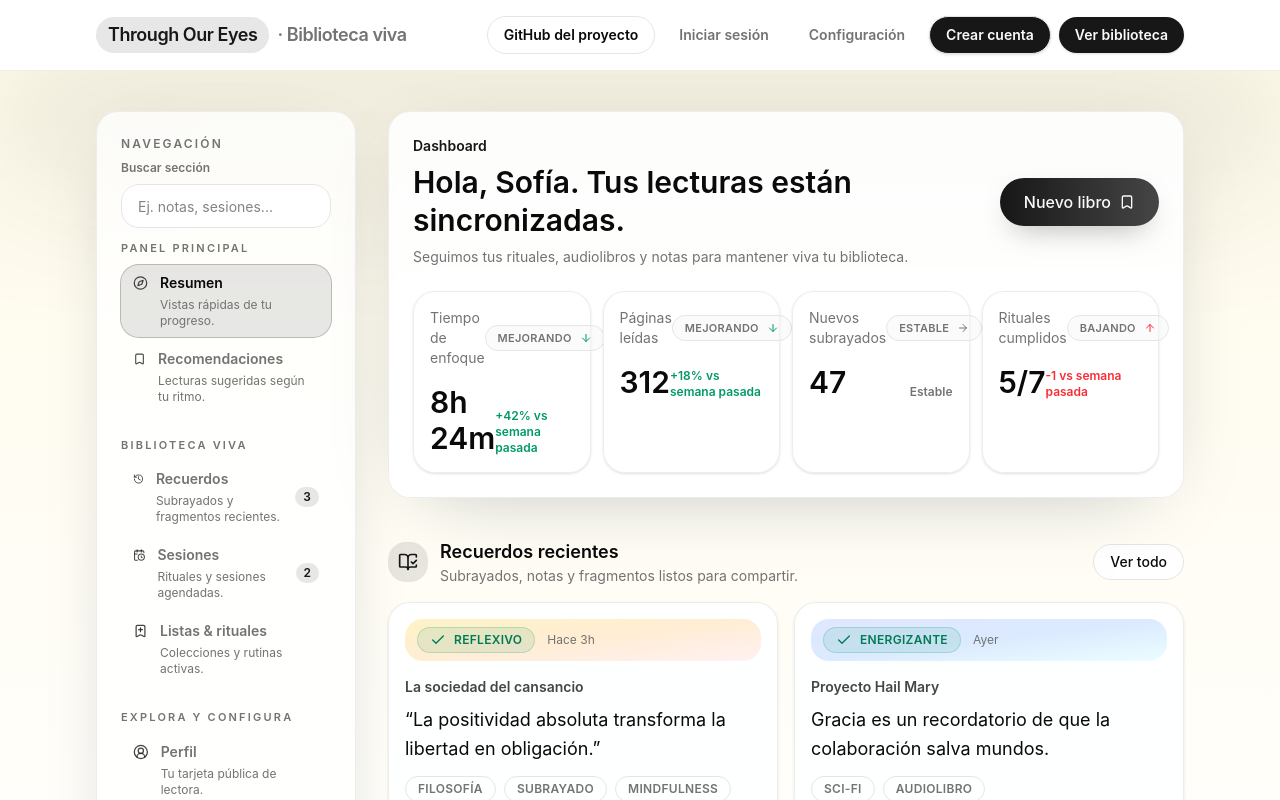
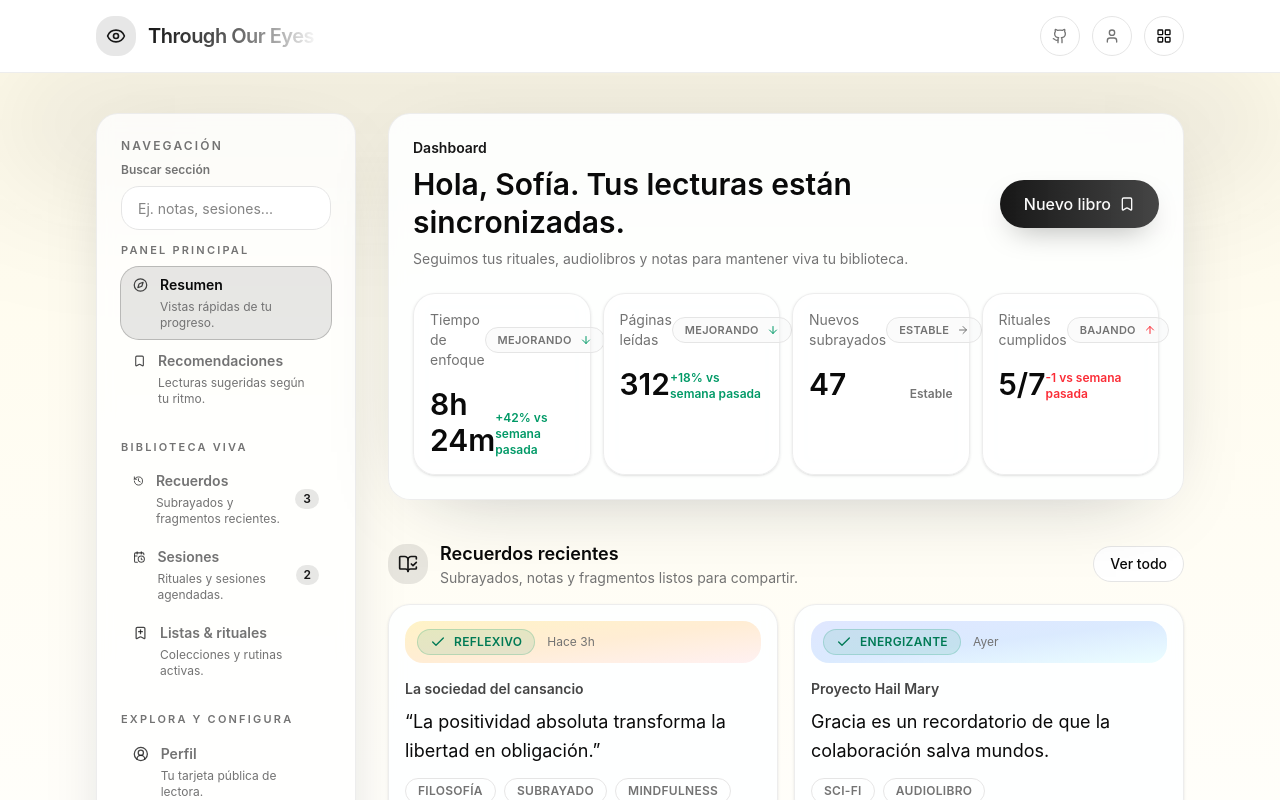
Before and after one commit to ixyzdev/through-our-eyes, a Next.js app: page / in a window 1280 px wide. Shown: the top 800 px of the page. Built offline with nearby package versions, Linux system fonts and the light colour scheme.

Commit message:
feat: refine logged-in header

```diff
--- a/package.json
+++ b/package.json
@@ -9,6 +9,7 @@
     "lint": "eslint"
   },
   "dependencies": {
+    "@radix-ui/react-dropdown-menu": "^2.1.16",
     "@radix-ui/react-slot": "^1.2.4",
     "class-variance-authority": "^0.7.1",
     "clsx": "^2.1.1",
--- a/src/components/layout/header/GeneralHeader.tsx
+++ b/src/components/layout/header/GeneralHeader.tsx
@@ -1,56 +1,94 @@
 import Link from 'next/link'
+import {
+  BookOpen,
+  Eye,
+  Github,
+  LayoutGrid,
+  LogOut,
+  Settings,
+  User
+} from 'lucide-react'
+
+import { Button } from '@/components/ui/button'
+import {
+  DropdownMenu,
+  DropdownMenuContent,
+  DropdownMenuItem,
+  DropdownMenuSeparator,
+  DropdownMenuTrigger
+} from '@/components/ui/dropdown-menu'
 
 export const GeneralHeader = () => {
   return (
     <header className="border-border/70 bg-card/80 border-b backdrop-blur">
       <div className="mx-auto flex max-w-6xl items-center justify-between px-6 py-4 lg:px-8">
-        <Link
-          href="/"
-          className="flex items-center gap-2 text-lg font-semibold tracking-tight"
-        >
-          <span className="bg-primary/10 text-primary rounded-full px-3 py-1">
+        <Link href="/" className="flex items-center gap-3">
+          <span className="bg-primary/10 text-primary flex h-10 w-10 items-center justify-center rounded-2xl">
+            <Eye className="h-5 w-5" aria-hidden="true" />
+          </span>
+          <span className="text-xl font-semibold tracking-tight">
+            <span className="from-primary via-primary/70 to-secondary bg-gradient-to-r bg-clip-text text-transparent">
               Through Our Eyes
             </span>
-          <span className="text-muted-foreground">· Biblioteca viva</span>
+          </span>
         </Link>
 
-        <nav className="flex items-center gap-2">
+        <nav className="flex items-center gap-3">
+          <Button
+            asChild
+            size="icon"
+            variant="outline"
+            className="text-muted-foreground hover:text-foreground"
+          >
             <Link
               href="https://github.com/"
-            className="border-border hover:border-primary hover:bg-primary/5 rounded-full border px-4 py-2 text-sm font-semibold transition"
               target="_blank"
               rel="noreferrer"
+              aria-label="Repositorio de GitHub"
             >
-            GitHub del proyecto
+              <Github className="h-4 w-4" aria-hidden="true" />
             </Link>
+          </Button>
 
-          <Link
-            href="/login"
-            className="text-muted-foreground hover:text-foreground rounded-full px-4 py-2 text-sm font-semibold transition"
+          <Button
+            asChild
+            size="icon"
+            variant="outline"
+            className="text-muted-foreground hover:text-foreground"
           >
-            Iniciar sesión
+            <Link href="/profile" aria-label="Perfil de usuario">
+              <User className="h-4 w-4" aria-hidden="true" />
             </Link>
+          </Button>
 
-          <Link
-            href="/settings"
-            className="text-muted-foreground hover:text-foreground rounded-full px-4 py-2 text-sm font-semibold transition"
-          >
+          <DropdownMenu>
+            <DropdownMenuTrigger asChild>
+              <Button size="icon" variant="outline" aria-label="Navegación">
+                <LayoutGrid className="h-4 w-4" aria-hidden="true" />
+              </Button>
+            </DropdownMenuTrigger>
+            <DropdownMenuContent align="end" className="w-56">
+              <DropdownMenuItem asChild>
+                <Link href="/library" className="flex items-center gap-2">
+                  <BookOpen className="h-4 w-4" aria-hidden="true" />
+                  Biblioteca
+                </Link>
+              </DropdownMenuItem>
+              <DropdownMenuItem asChild>
+                <Link href="/settings" className="flex items-center gap-2">
+                  <Settings className="h-4 w-4" aria-hidden="true" />
                   Configuración
                 </Link>
-
-          <Link
-            href="/signup"
-            className="border-border bg-primary text-primary-foreground hover:bg-primary/90 rounded-full border px-4 py-2 text-sm font-semibold shadow"
-          >
-            Crear cuenta
+              </DropdownMenuItem>
+              <DropdownMenuSeparator />
+              <DropdownMenuItem asChild>
+                <Link href="/" className="flex items-center gap-2">
+                  <LogOut className="h-4 w-4" aria-hidden="true" />
+                  Cerrar sesión
                 </Link>
-
-          <Link
-            href="/library"
-            className="bg-primary text-primary-foreground hover:bg-primary/90 rounded-full px-4 py-2 text-sm font-semibold shadow"
-          >
-            Ver biblioteca
-          </Link>
+              </DropdownMenuItem>
+            </DropdownMenuContent>
+          </DropdownMenu>
         </nav>
       </div>
     </header>
--- /dev/null
+++ b/src/components/ui/dropdown-menu.tsx
@@ -0,0 +1,205 @@
+import * as React from 'react'
+import * as DropdownMenuPrimitive from '@radix-ui/react-dropdown-menu'
+
+import { cn } from '@/lib/utils'
+
+const DropdownMenu = DropdownMenuPrimitive.Root
+
+const DropdownMenuTrigger = DropdownMenuPrimitive.Trigger
+
+const DropdownMenuGroup = DropdownMenuPrimitive.Group
+
+const DropdownMenuPortal = DropdownMenuPrimitive.Portal
+
+const DropdownMenuSub = DropdownMenuPrimitive.Sub
+
+const DropdownMenuRadioGroup = DropdownMenuPrimitive.RadioGroup
+
+interface DropdownMenuSubTriggerProps
+  extends React.ComponentPropsWithoutRef<typeof DropdownMenuPrimitive.SubTrigger> {
+  inset?: boolean
+}
+
+const DropdownMenuSubTrigger = React.forwardRef<
+  React.ElementRef<typeof DropdownMenuPrimitive.SubTrigger>,
+  DropdownMenuSubTriggerProps
+>(({ className, inset, children, ...props }, ref) => (
+  <DropdownMenuPrimitive.SubTrigger
+    ref={ref}
+    className={cn(
+      'focus:bg-accent data-[state=open]:bg-accent flex cursor-default select-none items-center rounded-md px-2 py-1.5 text-sm outline-none',
+      inset && 'pl-8',
+      className
+    )}
+    {...props}
+  >
+    {children}
+  </DropdownMenuPrimitive.SubTrigger>
+))
+DropdownMenuSubTrigger.displayName =
+  DropdownMenuPrimitive.SubTrigger.displayName
+
+const DropdownMenuSubContent = React.forwardRef<
+  React.ElementRef<typeof DropdownMenuPrimitive.SubContent>,
+  React.ComponentPropsWithoutRef<typeof DropdownMenuPrimitive.SubContent>
+>(({ className, ...props }, ref) => (
+  <DropdownMenuPrimitive.SubContent
+    ref={ref}
+    className={cn(
+      'bg-popover text-popover-foreground data-[state=open]:animate-in data-[state=closed]:animate-out data-[state=closed]:fade-out-0 data-[state=open]:fade-in-0 data-[state=closed]:zoom-out-95 data-[state=open]:zoom-in-95 z-50 min-w-[8rem] overflow-hidden rounded-md border p-1 shadow-lg',
+      className
+    )}
+    {...props}
+  />
+))
+DropdownMenuSubContent.displayName =
+  DropdownMenuPrimitive.SubContent.displayName
+
+const DropdownMenuContent = React.forwardRef<
+  React.ElementRef<typeof DropdownMenuPrimitive.Content>,
+  React.ComponentPropsWithoutRef<typeof DropdownMenuPrimitive.Content>
+>(({ className, sideOffset = 4, ...props }, ref) => (
+  <DropdownMenuPrimitive.Portal>
+    <DropdownMenuPrimitive.Content
+      ref={ref}
+      sideOffset={sideOffset}
+      className={cn(
+        'bg-popover text-popover-foreground data-[state=open]:animate-in data-[state=closed]:animate-out data-[state=closed]:fade-out-0 data-[state=open]:fade-in-0 data-[state=closed]:zoom-out-95 data-[state=open]:zoom-in-95 z-50 min-w-[8rem] overflow-hidden rounded-md border p-1 shadow-md',
+        className
+      )}
+      {...props}
+    />
+  </DropdownMenuPrimitive.Portal>
+))
+DropdownMenuContent.displayName = DropdownMenuPrimitive.Content.displayName
+
+interface DropdownMenuItemProps
+  extends React.ComponentPropsWithoutRef<typeof DropdownMenuPrimitive.Item> {
+  inset?: boolean
+}
+
+const DropdownMenuItem = React.forwardRef<
+  React.ElementRef<typeof DropdownMenuPrimitive.Item>,
+  DropdownMenuItemProps
+>(({ className, inset, ...props }, ref) => (
+  <DropdownMenuPrimitive.Item
+    ref={ref}
+    className={cn(
+      'focus:bg-accent focus:text-accent-foreground data-[disabled]:opacity-50 data-[disabled]:pointer-events-none relative flex cursor-default select-none items-center rounded-md px-2 py-1.5 text-sm outline-none transition-colors',
+      inset && 'pl-8',
+      className
+    )}
+    {...props}
+  />
+))
+DropdownMenuItem.displayName = DropdownMenuPrimitive.Item.displayName
+
+const DropdownMenuCheckboxItem = React.forwardRef<
+  React.ElementRef<typeof DropdownMenuPrimitive.CheckboxItem>,
+  React.ComponentPropsWithoutRef<typeof DropdownMenuPrimitive.CheckboxItem>
+>(({ className, children, checked, ...props }, ref) => (
+  <DropdownMenuPrimitive.CheckboxItem
+    ref={ref}
+    className={cn(
+      'focus:bg-accent focus:text-accent-foreground data-[disabled]:opacity-50 data-[disabled]:pointer-events-none relative flex cursor-default select-none items-center rounded-md py-1.5 pl-8 pr-2 text-sm outline-none transition-colors',
+      className
+    )}
+    checked={checked}
+    {...props}
+  >
+    <span className="absolute left-2 flex h-3.5 w-3.5 items-center justify-center">
+      <DropdownMenuPrimitive.ItemIndicator>
+        <span className="h-2 w-2 rounded-full bg-foreground" />
+      </DropdownMenuPrimitive.ItemIndicator>
+    </span>
+    {children}
+  </DropdownMenuPrimitive.CheckboxItem>
+))
+DropdownMenuCheckboxItem.displayName =
+  DropdownMenuPrimitive.CheckboxItem.displayName
+
+const DropdownMenuRadioItem = React.forwardRef<
+  React.ElementRef<typeof DropdownMenuPrimitive.RadioItem>,
+  React.ComponentPropsWithoutRef<typeof DropdownMenuPrimitive.RadioItem>
+>(({ className, children, ...props }, ref) => (
+  <DropdownMenuPrimitive.RadioItem
+    ref={ref}
+    className={cn(
+      'focus:bg-accent focus:text-accent-foreground data-[disabled]:opacity-50 data-[disabled]:pointer-events-none relative flex cursor-default select-none items-center rounded-md py-1.5 pl-8 pr-2 text-sm outline-none transition-colors',
+      className
+    )}
+    {...props}
+  >
+    <span className="absolute left-2 flex h-3.5 w-3.5 items-center justify-center">
+      <DropdownMenuPrimitive.ItemIndicator>
+        <span className="h-2 w-2 rounded-full bg-foreground" />
+      </DropdownMenuPrimitive.ItemIndicator>
+    </span>
+    {children}
+  </DropdownMenuPrimitive.RadioItem>
+))
+DropdownMenuRadioItem.displayName = DropdownMenuPrimitive.RadioItem.displayName
+
+interface DropdownMenuLabelProps
+  extends React.ComponentPropsWithoutRef<typeof DropdownMenuPrimitive.Label> {
+  inset?: boolean
+}
+
+const DropdownMenuLabel = React.forwardRef<
+  React.ElementRef<typeof DropdownMenuPrimitive.Label>,
+  DropdownMenuLabelProps
+>(({ className, inset, ...props }, ref) => (
+  <DropdownMenuPrimitive.Label
+    ref={ref}
+    className={cn(
+      'px-2 py-1.5 text-sm font-semibold',
+      inset && 'pl-8',
+      className
+    )}
+    {...props}
+  />
+))
+DropdownMenuLabel.displayName = DropdownMenuPrimitive.Label.displayName
+
+const DropdownMenuSeparator = React.forwardRef<
+  React.ElementRef<typeof DropdownMenuPrimitive.Separator>,
+  React.ComponentPropsWithoutRef<typeof DropdownMenuPrimitive.Separator>
+>(({ className, ...props }, ref) => (
+  <DropdownMenuPrimitive.Separator
+    ref={ref}
+    className={cn('bg-muted -mx-1 my-1 h-px', className)}
+    {...props}
+  />
+))
+DropdownMenuSeparator.displayName = DropdownMenuPrimitive.Separator.displayName
+
+const DropdownMenuShortcut = ({
+  className,
+  ...props
+}: React.HTMLAttributes<HTMLSpanElement>) => {
+  return (
+    <span
+      className={cn('text-muted-foreground ml-auto text-xs tracking-widest', className)}
+      {...props}
+    />
+  )
+}
+DropdownMenuShortcut.displayName = 'DropdownMenuShortcut'
+
+export {
+  DropdownMenu,
+  DropdownMenuTrigger,
+  DropdownMenuContent,
+  DropdownMenuItem,
+  DropdownMenuCheckboxItem,
+  DropdownMenuRadioItem,
+  DropdownMenuLabel,
+  DropdownMenuSeparator,
+  DropdownMenuShortcut,
+  DropdownMenuGroup,
+  DropdownMenuPortal,
+  DropdownMenuSub,
+  DropdownMenuSubContent,
+  DropdownMenuSubTrigger,
+  DropdownMenuRadioGroup
+}
```
Also changed, not shown: 1 other file (tests, documents, lock files or other folders). Lines whose indentation alone changed are shown as unchanged.
